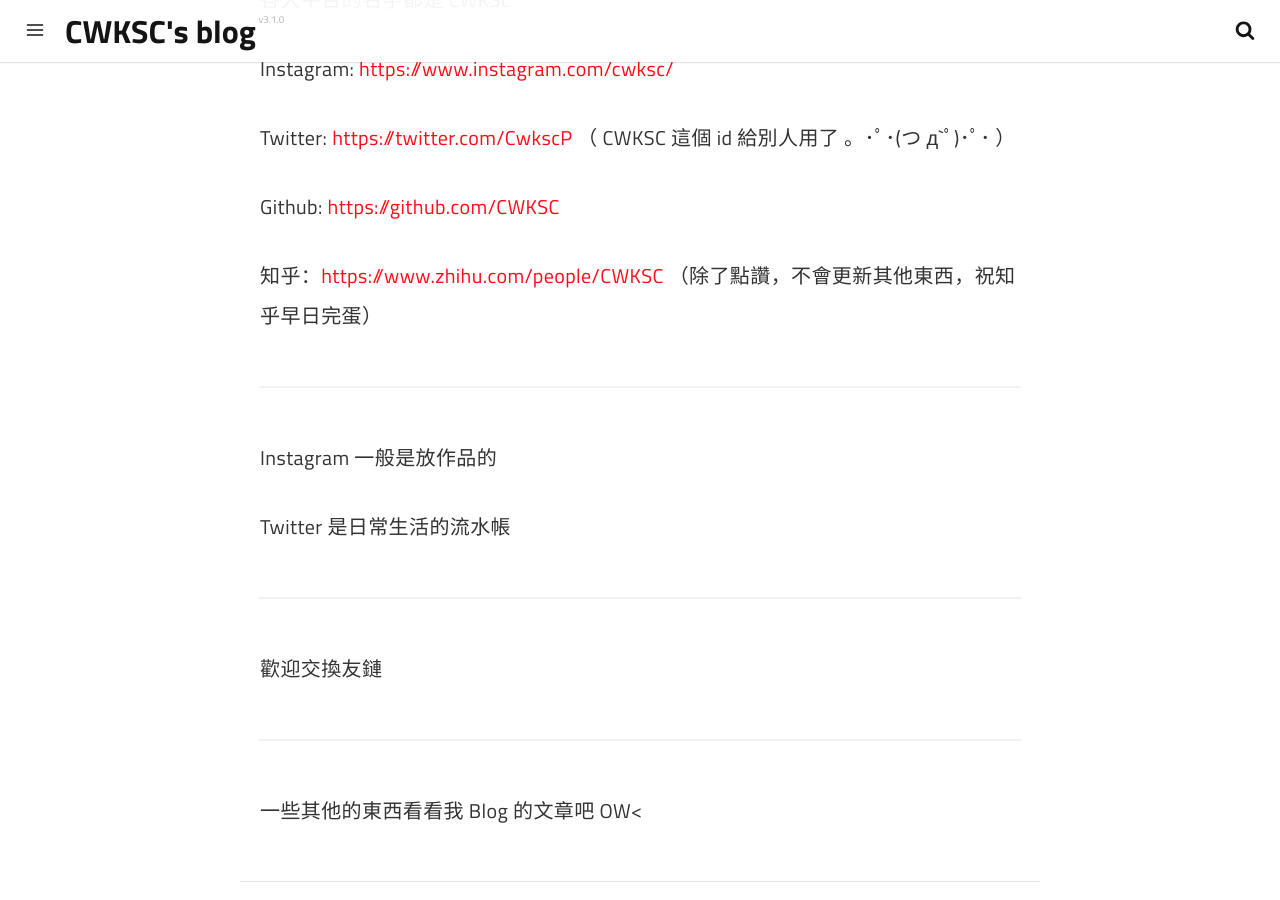
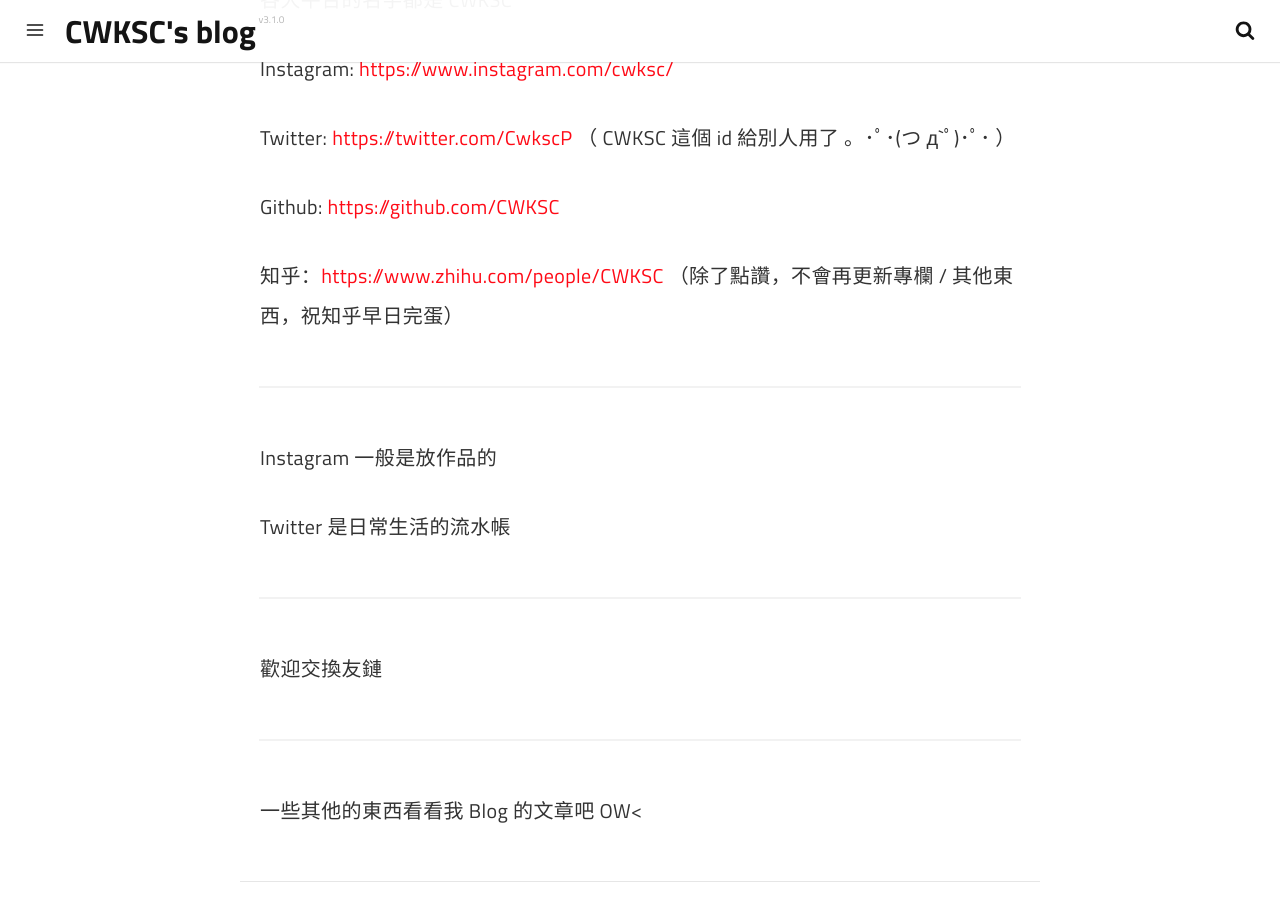
Before and after one commit to CWKSC/CWKSC.github.io_backup, a Jekyll site: the page built from pages/about.md, in a window 1280 px wide and 900 px high, scrolled down 1446 px. Built offline with Jekyll 4.4.1, drawn with Linux system fonts in a browser that asks for light colours; a script that is not in the unit is left out.

Commit message:
Update about.md

```diff
--- a/pages/about.md
+++ b/pages/about.md
@@ -41,7 +41,8 @@ Twitter: [https://twitter.com/CwkscP](https://twitter.com/CwkscP)  （ CWKSC 這
 
 Github: [https://github.com/CWKSC](https://github.com/CWKSC)
 
-知乎：[https://www.zhihu.com/people/CWKSC](https://www.zhihu.com/people/CWKSC) （除了點讚，不會更新其他東西，祝知乎早日完蛋）
+知乎：[https://www.zhihu.com/people/CWKSC](https://www.zhihu.com/people/CWKSC)
+（除了點讚，不會再更新專欄 / 其他東西，祝知乎早日完蛋）
 
 ___
 
```
